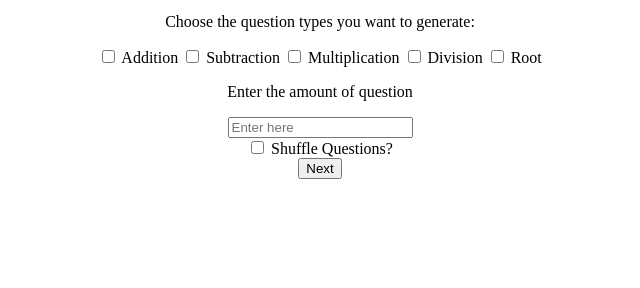
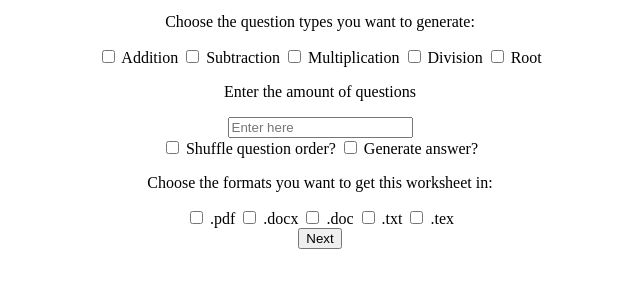
Before and after one commit to richie-rich90454/math_worksheet_generator, a website: page public/index.html in a window 1280 px wide. Shown: the part 40-328 px from the top of the page, without its empty margins (320-960 px from the left). Drawn offline with nearby package versions, Linux system fonts and the light colour scheme; a web font is replaced by a local one.

Commit message:
implemented most backbones of the html

```diff
--- a/public/index.html
+++ b/public/index.html
@@ -41,24 +41,41 @@
             <div id="question-options">
                 <p>Choose the question types you want to generate: </p>
                 <form id="question-type-group">
-                    <input type="checkbox" id="add">
+                    <input type="checkbox" id="add" value="add" name="question-type">
                     <label for="add">Addition</label>
-                    <input type="checkbox" id="subtrt">
+                    <input type="checkbox" id="subtrt" value="subtrt" name="question-type">
                     <label for="subtrt">Subtraction</label>
-                    <input type="checkbox" id="mult">
+                    <input type="checkbox" id="mult" value="mult" name="question-type">
                     <label for="mult">Multiplication</label>
-                    <input type="checkbox" id="divid">
+                    <input type="checkbox" id="divid" value="divid" name="question-type">
                     <label for="divid">Division</label>
-                    <input type="checkbox" id="root">
+                    <input type="checkbox" id="root" value="root" name="question-type">
                     <label for="root">Root</label>
                 </form>
                 <div id="question-number-group">
-                    <p>Enter the amount of question</p>
+                    <p>Enter the amount of questions</p>
                     <input type="number" placeholder="Enter here">
                     <div>
-                        <input type="checkbox" id="is-shuffle-questions" value="Shuffle Questions?">
-                        <label for="is-shuffle-questions">Shuffle Questions?</label>
+                        <input type="checkbox" id="is-shuffle-questions" name="worksheet-related" value="shuf-que">
+                        <label for="is-shuffle-questions">Shuffle question order?</label>
+                        <input type="checkbox" id="is-generate-answers" name="worksheet-related" value="gen-ans">
+                        <label for="is-generate-answers">Generate answer?</label>
                     </div>
+                </div>
+                <div id="file-group">
+                    <p>Choose the formats you want to get this worksheet in:</p>
+                    <form id="file-options">
+                        <input type="checkbox" id="pdf" value="pdf" name="file-type">
+                        <label for="pdf">.pdf</label>
+                        <input type="checkbox" id="docx" value="docx" name="file-type">
+                        <label for="pdf">.docx</label>
+                        <input type="checkbox" id="doc" value="doc" name="file-type">
+                        <label for="pdf">.doc</label>
+                        <input type="checkbox" id="txt" value="txt" name="file-type">
+                        <label for="pdf">.txt</label>
+                        <input type="checkbox" id="tex" value="tex" name="file-type">
+                        <label for="pdf">.tex</label>
+                    </form>
                 </div>
                 <div>
                     <input type="button" id="qgen" value="Next">
```
